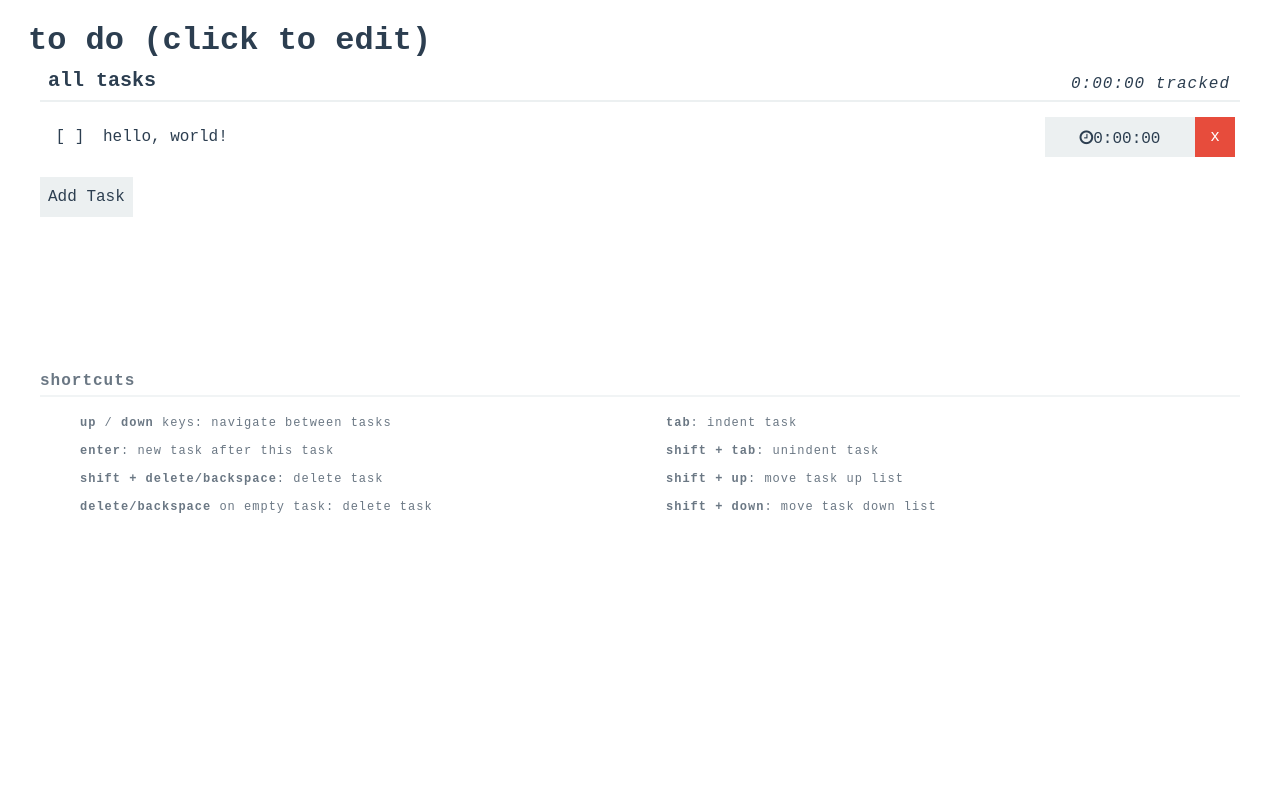
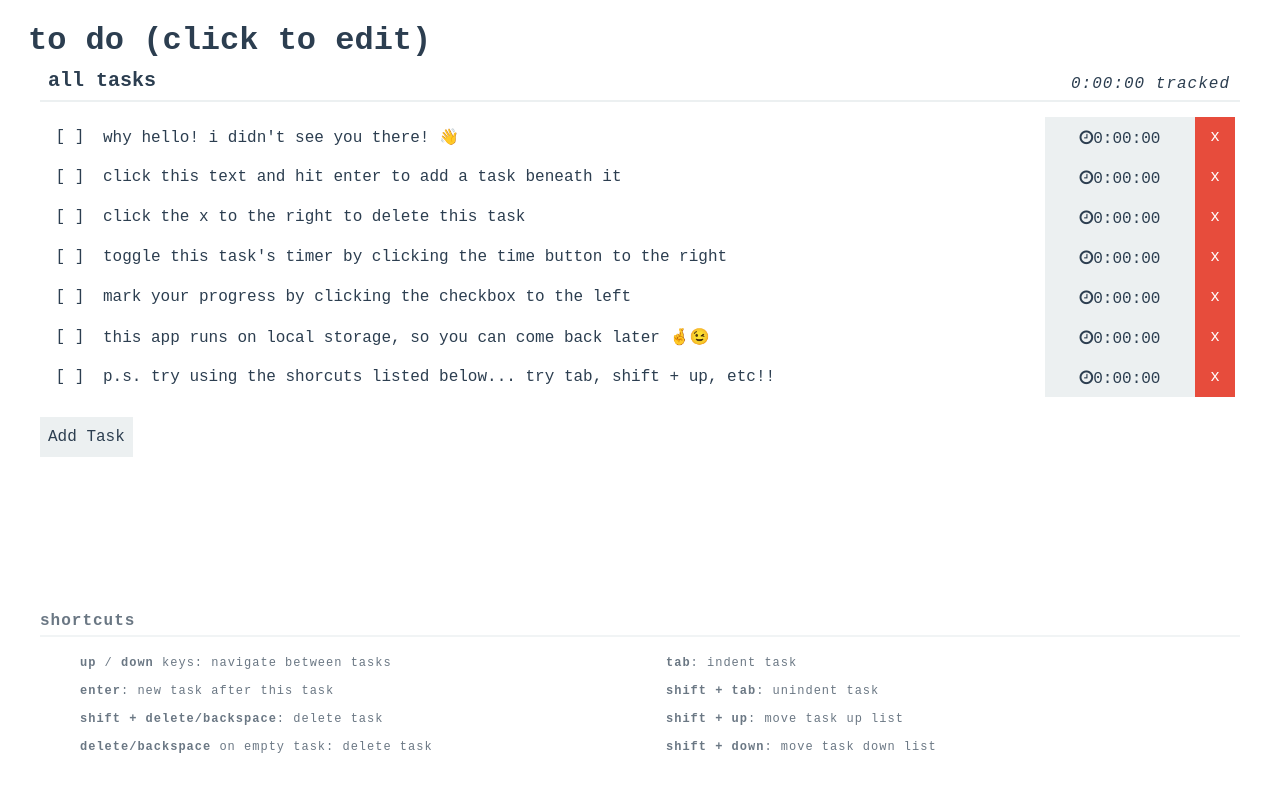
Before and after one commit to cborchert/todolist, a React app: page / in a window 1280 px wide. Shown: the top 792 px of the page. Built offline with nearby package versions, Linux system fonts and the light colour scheme.

Commit message:
New instructions

```diff
--- a/src/App.js
+++ b/src/App.js
@@ -169,7 +169,46 @@ class App extends Component {
       // for (let i = 1; i <= 100; i++) {
       //   tasks.push({ id: i, title: i });
       // }
-      let tasks = [{ id: 1, title: "hello, world!", order: 1 }];
+      let tasks = [
+        {
+          id: 1,
+          title: "why hello! i didn't see you there! 👋 ",
+          order: 1
+        },
+        {
+          id: 2,
+          title: "click this text and hit enter to add a task beneath it",
+          order: 2
+        },
+        {
+          id: 3,
+          title: "click the x to the right to delete this task",
+          order: 3
+        },
+        {
+          id: 4,
+          title:
+            "toggle this task's timer by clicking the time button to the right",
+          order: 4
+        },
+        {
+          id: 5,
+          title: "mark your progress by clicking the checkbox to the left",
+          order: 5
+        },
+        {
+          id: 6,
+          title:
+            "this app runs on local storage, so you can come back later 🤞😉",
+          order: 6
+        },
+        {
+          id: 7,
+          title:
+            "p.s. try using the shorcuts listed below... try tab, shift + up, etc!!",
+          order: 7
+        }
+      ];
       this.addTasks(tasks);
     }
     this.cacheInterval = setInterval(this.cacheLocally.bind(this), 1000);
@@ -220,10 +259,7 @@ class App extends Component {
             task.parent = false;
           }
           if (task.children) {
-            let childIndex = task.children.indexOf(child);
-            if (childIndex > 0) {
-              task.children.splice(childIndex, 1);
-            }
+            task.children = task.children.filter(childId => childId !== child);
           }
           return task;
         })
@@ -239,7 +275,7 @@ class App extends Component {
         if (!task.children) {
           task.children = [];
         }
-        if (task.id === parent) {
+        if (task.id === parent && task.children.indexOf(child) === -1) {
           task.children.push(child);
         }
         if (task.id === child) {
```
